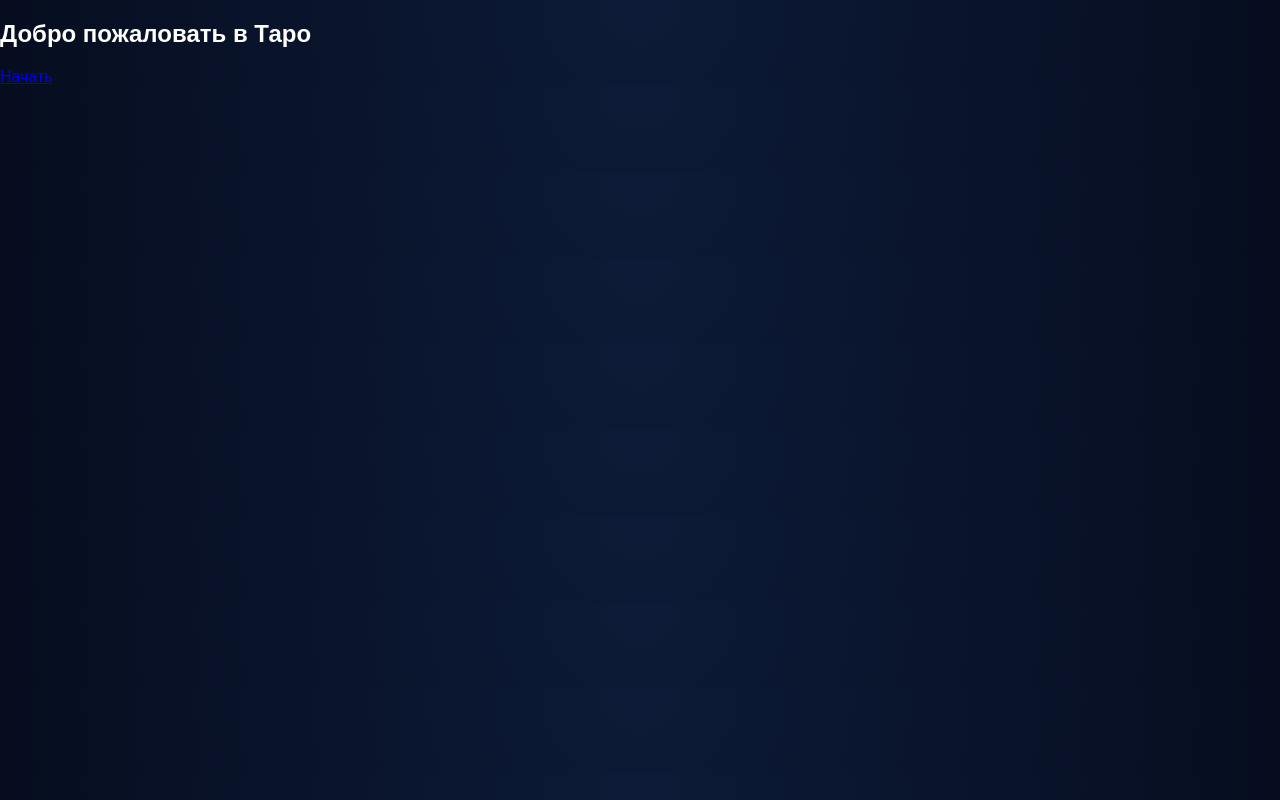
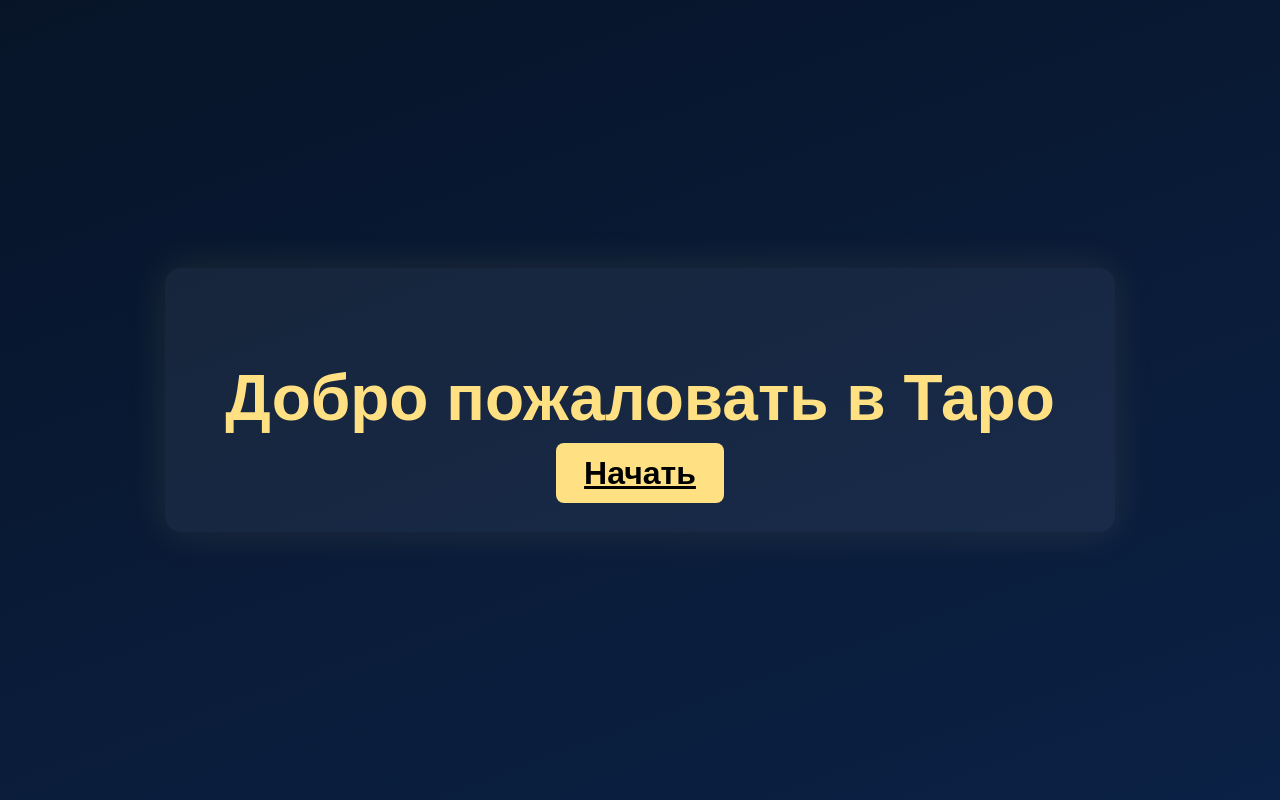
Before and after one commit to kristina-emil/tarot-online, a plain HTML site: page index.html in a window 1280 px wide. Drawn offline with Linux system fonts and the light colour scheme.

Commit message:
Восстановлены стили CSS

```diff
--- a/css/styles.css
+++ b/css/styles.css
@@ -6,6 +6,51 @@ body {
   overflow-x: hidden;
 }
 
+/* ===== HERO ===== */
+.hero {
+  height: 100vh;
+  display: flex;
+  justify-content: center;
+  align-items: center;
+  text-align: center;
+  background: linear-gradient(160deg, #071428, #0b2145);
+}
+
+.card {
+  background: rgba(255, 255, 255, 0.06);
+  padding: 40px 60px;
+  border-radius: 16px;
+  box-shadow: 0 0 40px rgba(255, 224, 130, 0.1);
+  transition: transform 0.3s ease, box-shadow 0.3s ease;
+}
+
+.card:hover {
+  transform: translateY(-4px);
+  box-shadow: 0 0 50px rgba(255, 224, 130, 0.2);
+}
+
+h1 {
+  margin-bottom: 20px;
+  font-size: 4rem;
+  color: #ffe082;
+}
+
+.btn {
+  padding: 12px 28px;
+  background: #ffe082;
+  color: #000;
+  border: none;
+  border-radius: 8px;
+  cursor: pointer;
+  font-weight: 600;
+  transition: all 0.3s ease;
+  font-size: 2rem;
+}
+
+.btn:hover {
+  background: #fff3cd;
+  transform: scale(1.05);
+}
 /* ===== HERO ===== */
 .gallery-section {
   width: 100%;
```
